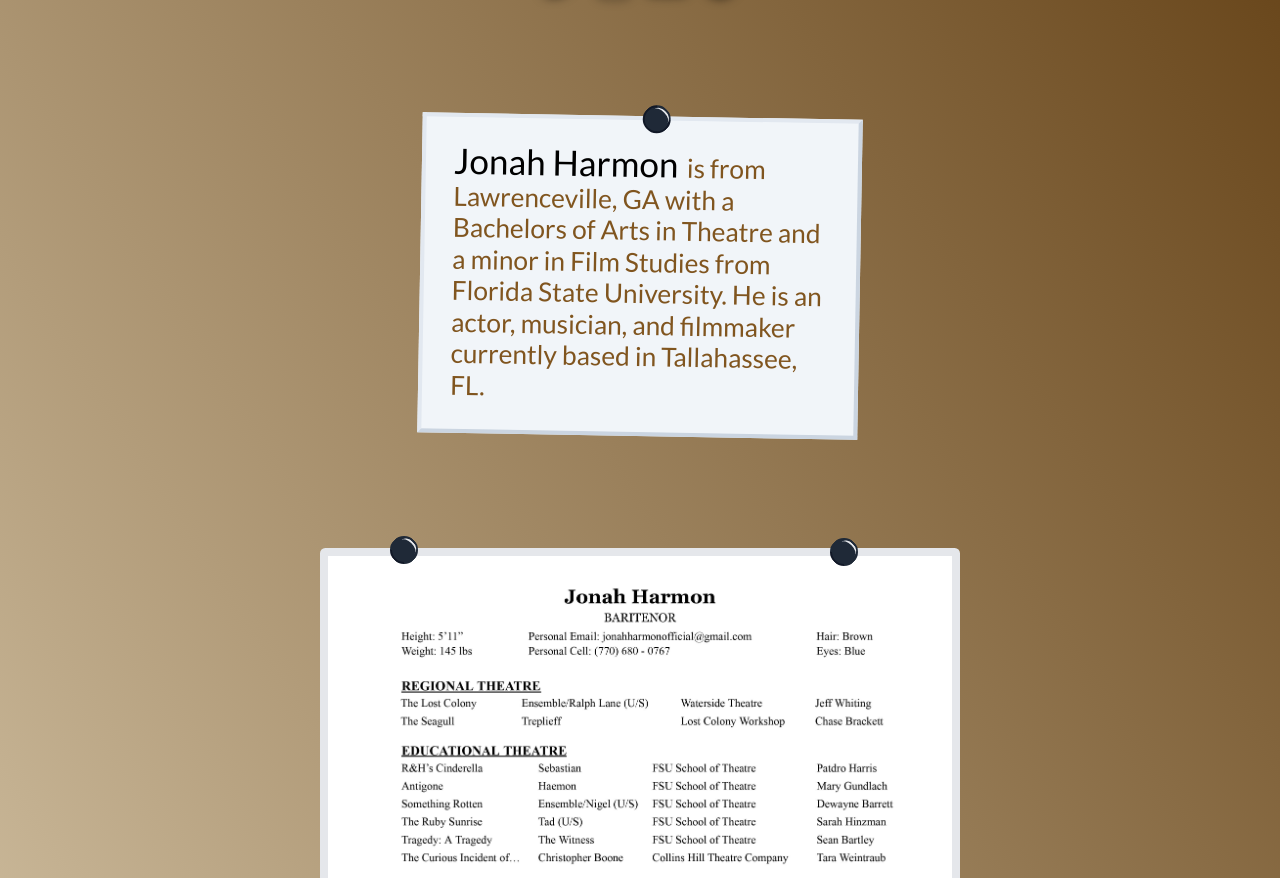
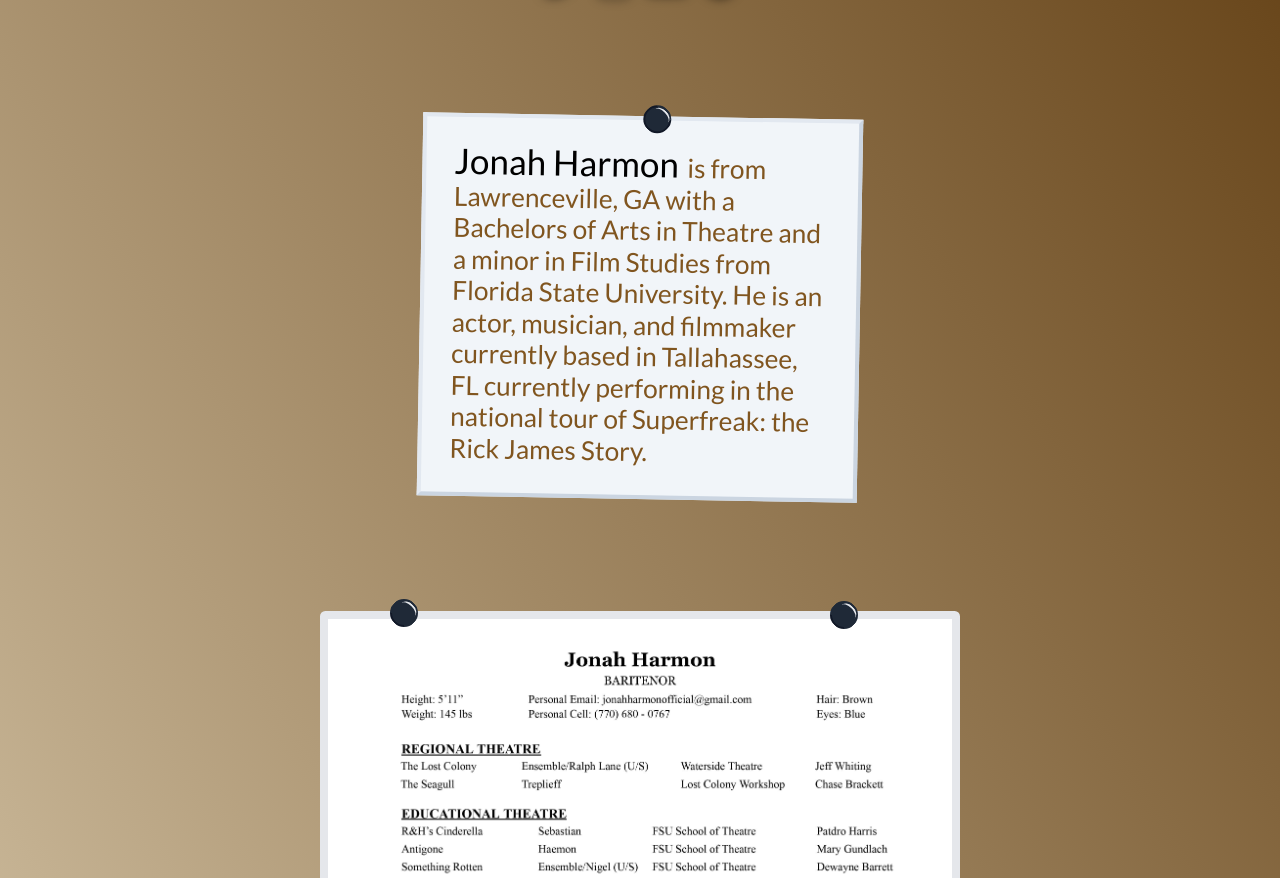
Before and after one commit to thatchaseb/Jonah, a React (Create React App) app: page / in a window 1280 px wide. Shown: the part 1169-2047 px from the top of the page. Built offline with nearby package versions, Linux system fonts and the light colour scheme.

Commit message:
Updated the bio

```diff
--- a/src/edits.js
+++ b/src/edits.js
@@ -246,7 +246,7 @@ export const JonahBio = /////////////////////
 /////////////////////////////////////////////
 `
 
-is from Lawrenceville, GA with a Bachelors of Arts in Theatre and a minor in Film Studies from Florida State University. He is an actor, musician, and filmmaker currently based in Tallahassee, FL.
+is from Lawrenceville, GA with a Bachelors of Arts in Theatre and a minor in Film Studies from Florida State University. He is an actor, musician, and filmmaker currently based in Tallahassee, FL currently performing in the national tour of Superfreak: the Rick James Story.
 
 `
 ///////////////////////////////////////////////////////////////////////////////////////////////////////////////////////////////
```
